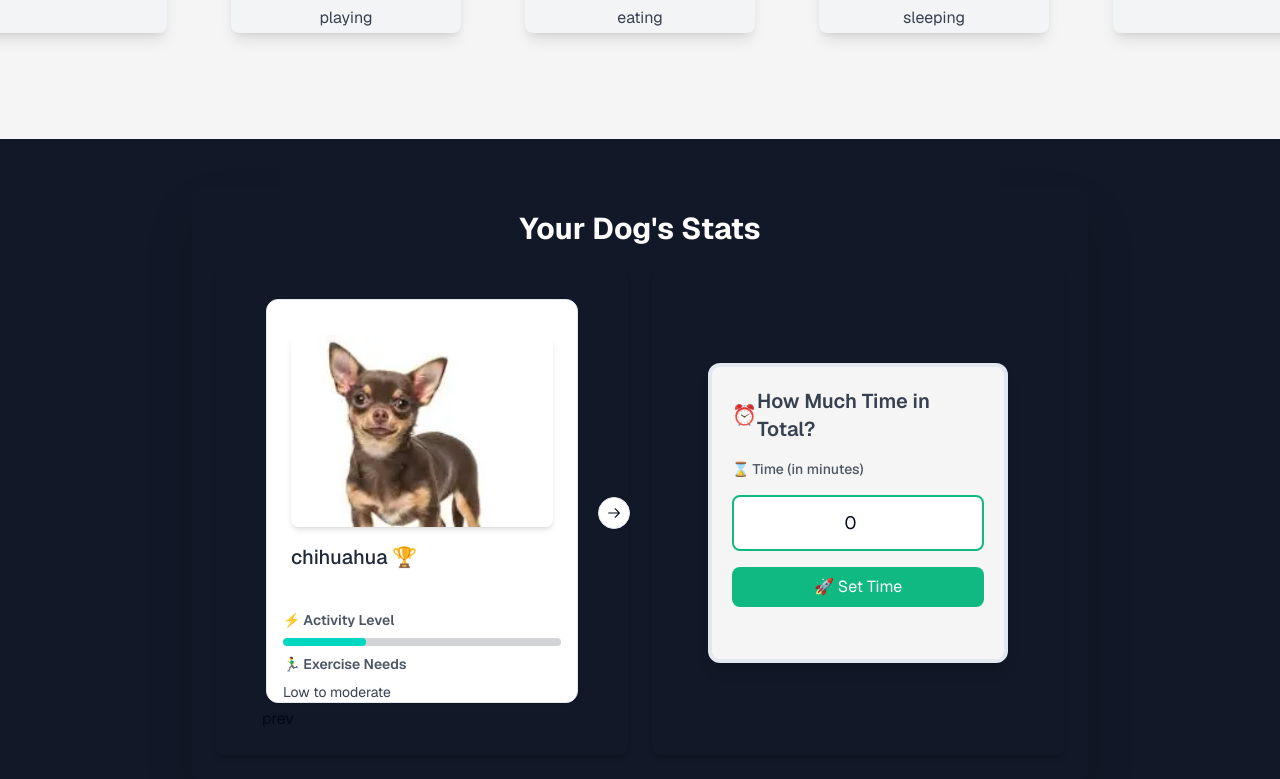
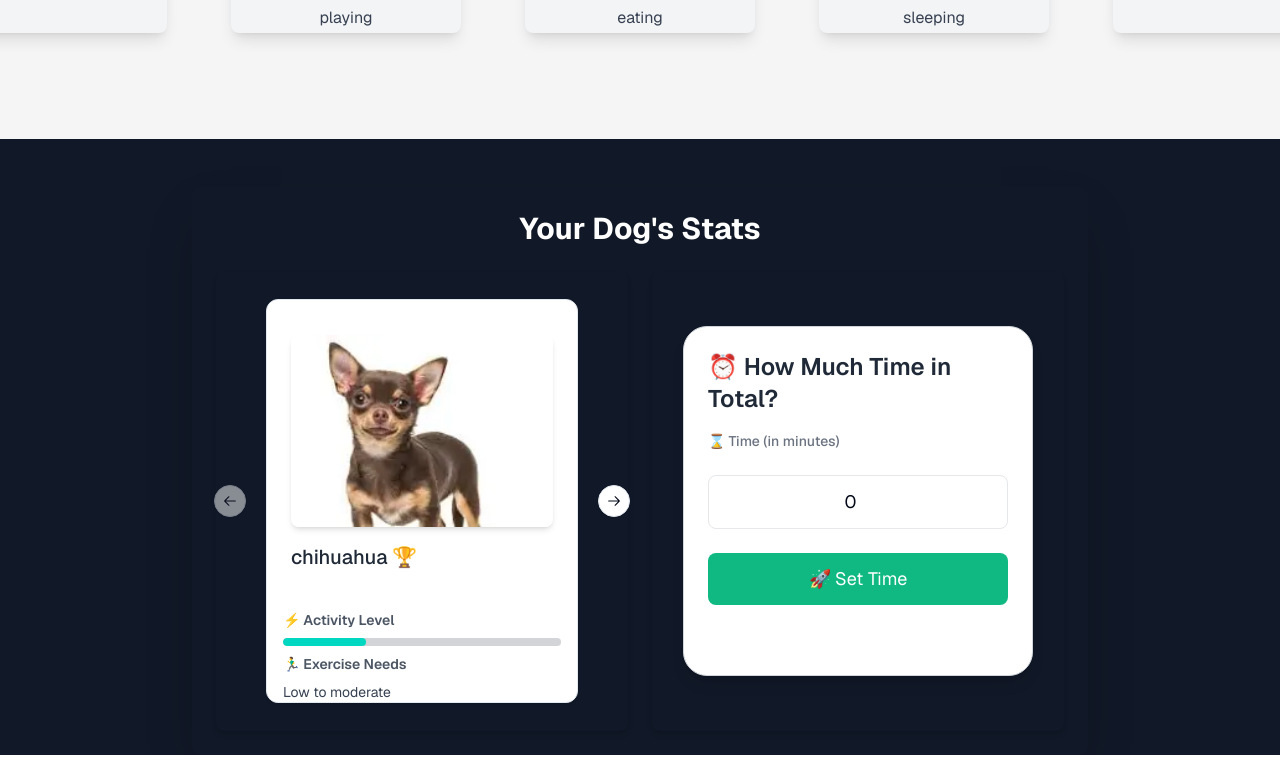
Before and after one commit to Giorgiod91/IsMyDogHappy, a Next.js app: page / in a window 1280 px wide. Shown: the part 1161-1940 px from the top of the page. After the commit the page ends 1916 px from the top, so only its background shows below. Built offline with nearby package versions, Linux system fonts and the light colour scheme.

Commit message:
updated look on cards

```diff
--- a/src/app/components/DogRace.tsx
+++ b/src/app/components/DogRace.tsx
@@ -4,6 +4,7 @@ import { DogRaces } from "../utils/DogRace";
 import { FcRight } from "react-icons/fc";
 import { ImGift } from "react-icons/im";
 import { DiVim } from "react-icons/di";
+import { ArrowLeftIcon, ArrowRightIcon } from "@radix-ui/react-icons";
 
 import { Card, CardContent } from "../../components/ui/card";
 import {
@@ -71,7 +72,7 @@ function DogRace({ susge, susge2 }: { susge: string; susge2: string }) {
           </CarouselItem>
         ))}
       </CarouselContent>
-      <button onClick={handlePrevious}> prev</button>
+      <CarouselPrevious onClick={handlePrevious} />
 
       <CarouselNext onClick={handleNext} />
     </Carousel>
--- a/src/app/components/TimeToMove.tsx
+++ b/src/app/components/TimeToMove.tsx
@@ -23,12 +23,12 @@ function TimeToMove({}: Props) {
     }
   };
   return (
-    <div className="flex h-[300px] w-[300px] flex-col items-center rounded-xl border-4 bg-[#F5F5F5] p-5 shadow-lg transition-transform hover:scale-105">
-      <h1 className="mb-4 flex items-center space-x-2 text-xl font-semibold text-gray-700">
-        ⏰ <span>How Much Time in Total?</span>
+    <div className="flex h-[350px] w-[350px] flex-col items-center rounded-3xl border border-gray-300 bg-white p-6 shadow-lg transition-transform hover:scale-105 hover:shadow-xl">
+      <h1 className="mb-4 text-2xl font-semibold text-gray-800">
+        ⏰ How Much Time in Total?
       </h1>
-      <form className="flex w-full flex-col space-y-4" onSubmit={handleSubmit}>
-        <label htmlFor="time" className="text-sm font-medium text-gray-600">
+      <form className="flex w-full flex-col space-y-6" onSubmit={handleSubmit}>
+        <label htmlFor="time" className="text-sm font-medium text-gray-500">
           ⌛ Time (in minutes)
         </label>
         <input
@@ -36,19 +36,19 @@ function TimeToMove({}: Props) {
           onChange={(e) => setTime(parseInt(e.target.value))}
           type="number"
           id="time"
-          className="rounded-lg border-2 border-[#10B981] p-3 text-center text-lg"
+          className="rounded-lg border border-gray-200 p-3 text-center text-lg transition duration-300 focus:outline-none focus:ring-2 focus:ring-[#10B981]"
           placeholder="Enter time"
         />
         <button
           type="submit"
-          className="mt-4 w-full rounded-lg bg-[#10B981] py-2 text-white transition-all duration-300 hover:bg-[#229799]"
+          className="mt-4 w-full rounded-lg bg-[#10B981] py-3 text-lg text-white transition-all duration-300 hover:bg-[#229799] hover:shadow-md"
         >
           🚀 Set Time
         </button>
       </form>
 
-      {susge && <p className="text-red-500">{susge}</p>}
-      {susge2 && <p className="text-green-500">{susge2}</p>}
+      {susge && <p className="mt-4 text-sm text-red-500">{susge}</p>}
+      {susge2 && <p className="mt-4 text-sm text-green-500">{susge2}</p>}
     </div>
   );
 }
```
